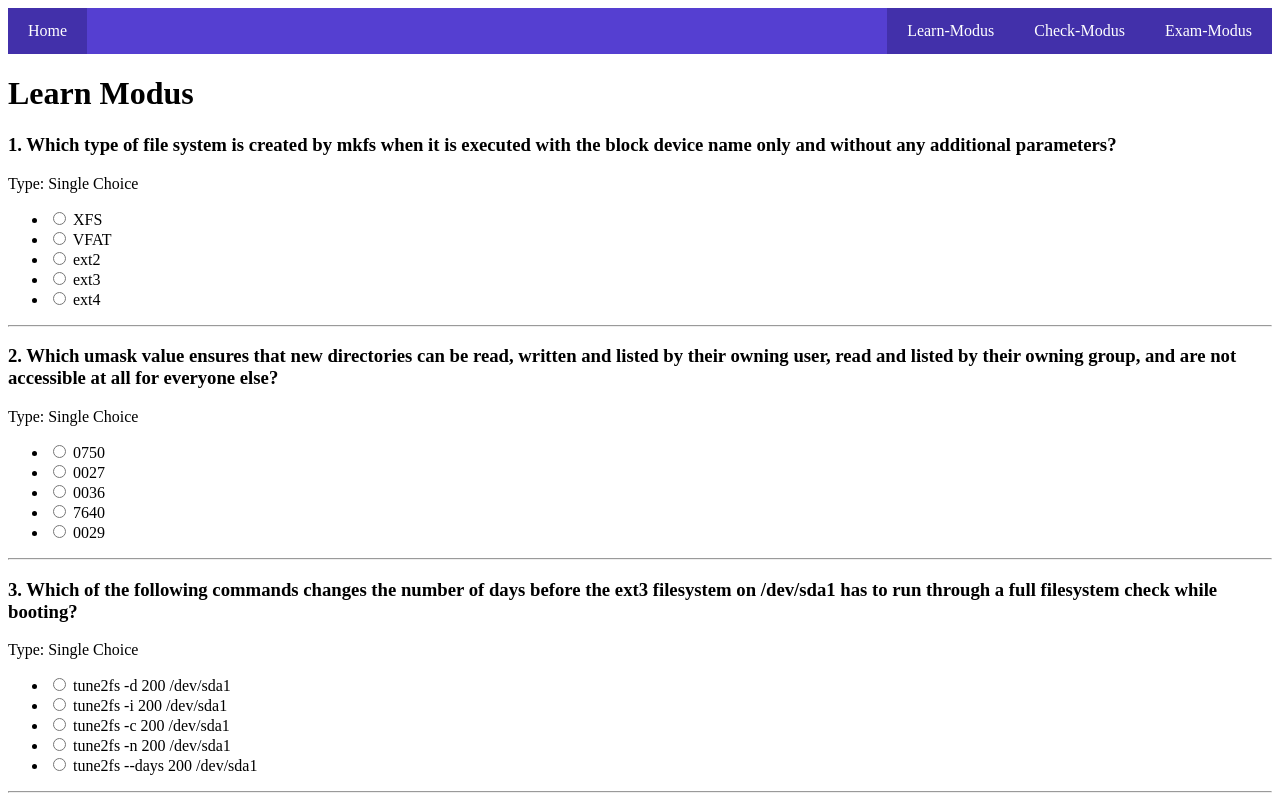
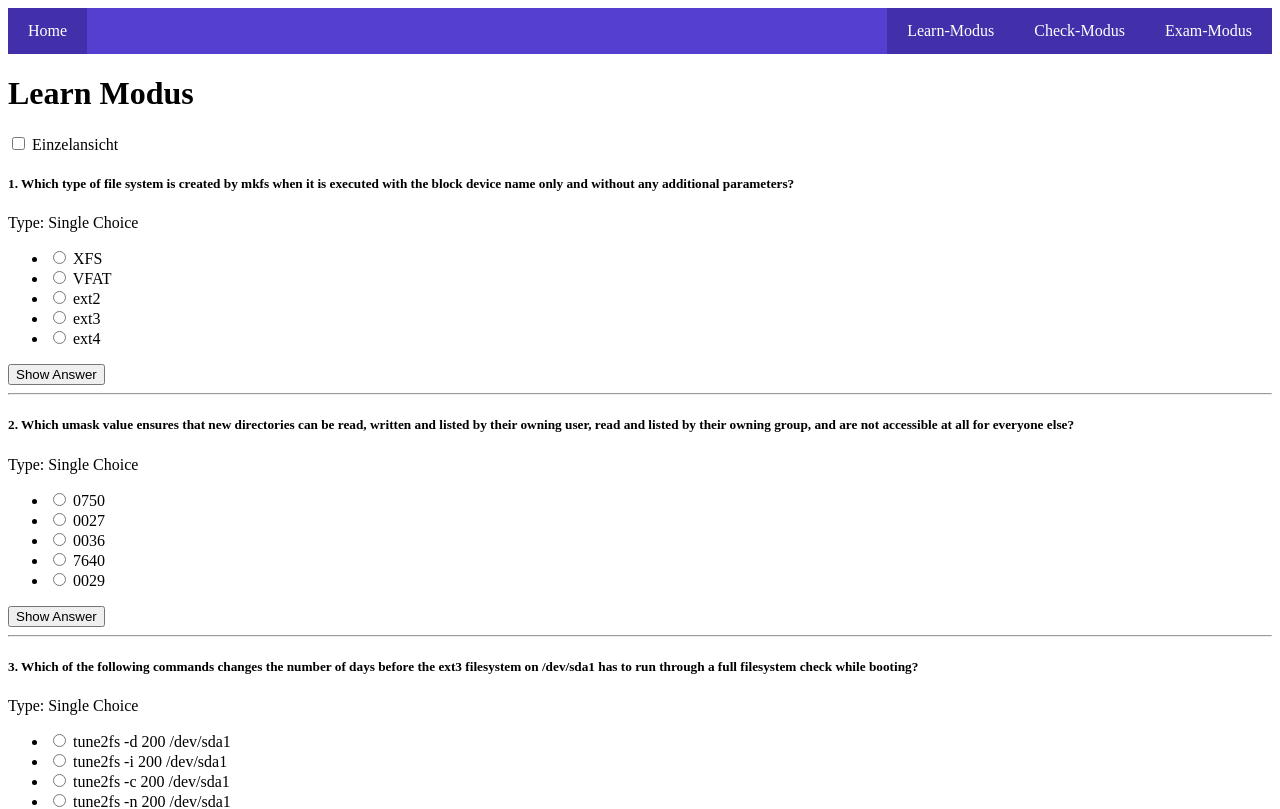
Before and after one commit to ben-jav/LEP_LinuxExamPrep, an Angular app: page /learn in a window 1280 px wide. Shown: the top 809 px of the page. Built offline with nearby package versions, Linux system fonts and the light colour scheme.

Commit message:
show answer

```diff
--- a/angular.json
+++ b/angular.json
@@ -94,5 +94,8 @@
         }
       }
     }
+  },
+  "cli": {
+    "analytics": false
   }
 }
--- a/src/app/learn/learn.component.html
+++ b/src/app/learn/learn.component.html
@@ -2,8 +2,22 @@
 
 <!-- learn.component.html -->
 
-<div *ngFor="let question of questions">
-    <h3>{{question.id}}. {{ question.question }}</h3>
+<div>
+  <label>
+    <input type="checkbox" > Einzelansicht
+  </label>
+</div>
+
+ <!-- Einzelansicht -->
+<div *ngIf="singleView">
+  <h5>{{ currentQuestion.id }}. {{ currentQuestion.question }}</h5>
+  <p>Type: {{ currentQuestion.type }}</p>
+</div>
+
+
+ <!-- Listenansicht -->
+<div *ngFor="let question of questions; let i = index">
+    <h5>{{question.id}}. {{ question.question }}</h5>
     <p>Type: {{ question.type }}</p> <!-- Auf Enums zugreifen -->
 
     <ng-container *ngIf="question.type === questionType.SingleChoice || question.type === questionType.MultipleChoice">
@@ -15,11 +29,18 @@
                 {{ option }}
               </label>
             </li>
-          </ul>
+        </ul>
     </ng-container>
 
     <ng-container *ngIf="question.type === questionType.FillIn">
-        <input type="text" class="fill-in-field">
+        <input type="text" class="fill-in-field" value="{{answer}}" readonly>
+    </ng-container>
+
+    <ng-container>
+      <button (click)="showAnswer(i)">Show Answer</button>
+      <div *ngIf="showingAnswerIndex === i && question.type !== questionType.FillIn">
+        Answer: {{ question.answer }}
+      </div>
     </ng-container>
 
     <hr>
--- a/src/app/learn/learn.component.ts
+++ b/src/app/learn/learn.component.ts
@@ -1,6 +1,7 @@
 import { Component, OnInit } from '@angular/core';
 import { mockQuestions } from '../mockData';
 import { QuestionType } from '../enums';
+import { Question } from '../Question';
 
 @Component({
   selector: 'ne4-learn',
@@ -10,10 +11,27 @@ import { QuestionType } from '../enums';
 export class LearnComponent {
   questions = mockQuestions;
   questionType = QuestionType;
+  showingAnswerIndex: number | null = null;
+  answer: string = '';
+
+  singleView: boolean = false;
+  currentIndex: number = 0;
 
   constructor() { }
 
   ngOnInt() : void {
+  }
 
+  get currentQuestion() : Question {
+    return this.questions[this.currentIndex];
+  }
+
+  showAnswer(i: number) : void {
+    this.showingAnswerIndex = i;
+    if (this.questions[i].type === this.questionType.FillIn) {
+      if (typeof(this.questions[i].answer) === 'string') {
+        this.answer = this.questions[i].answer as string;
+      }
+    }
   }
 }
```
